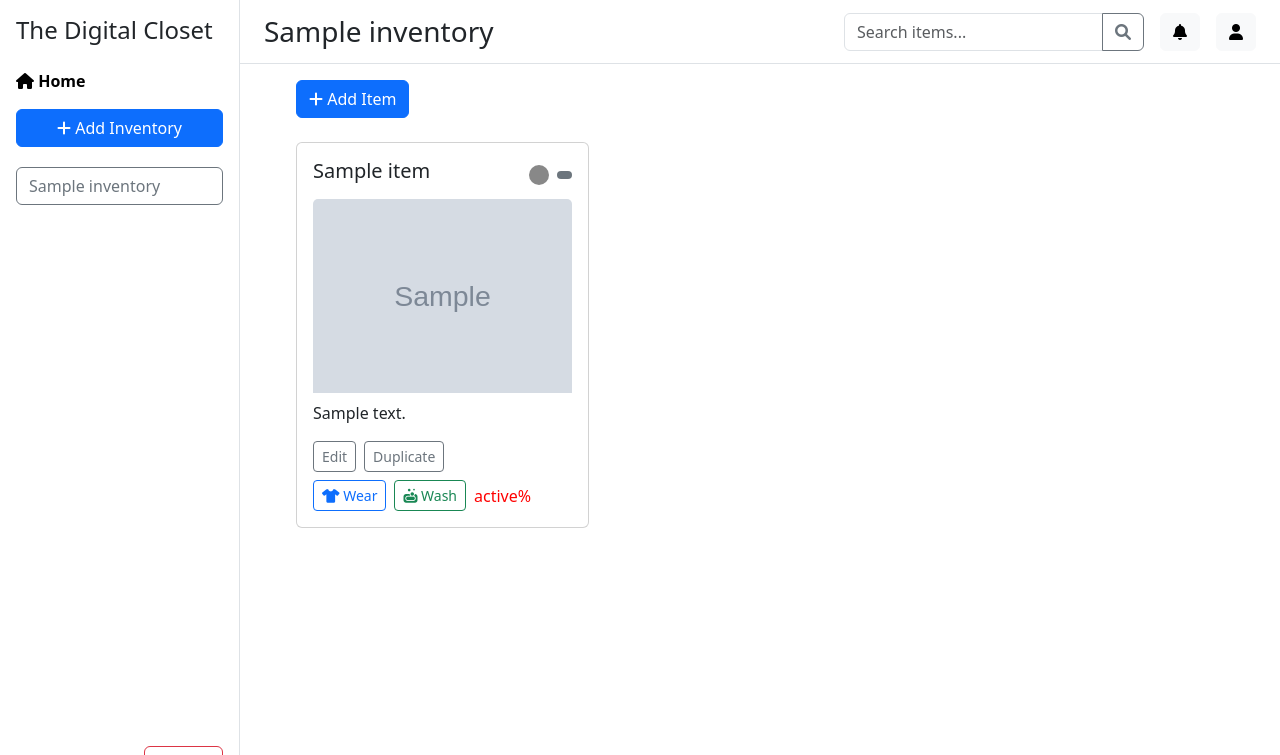
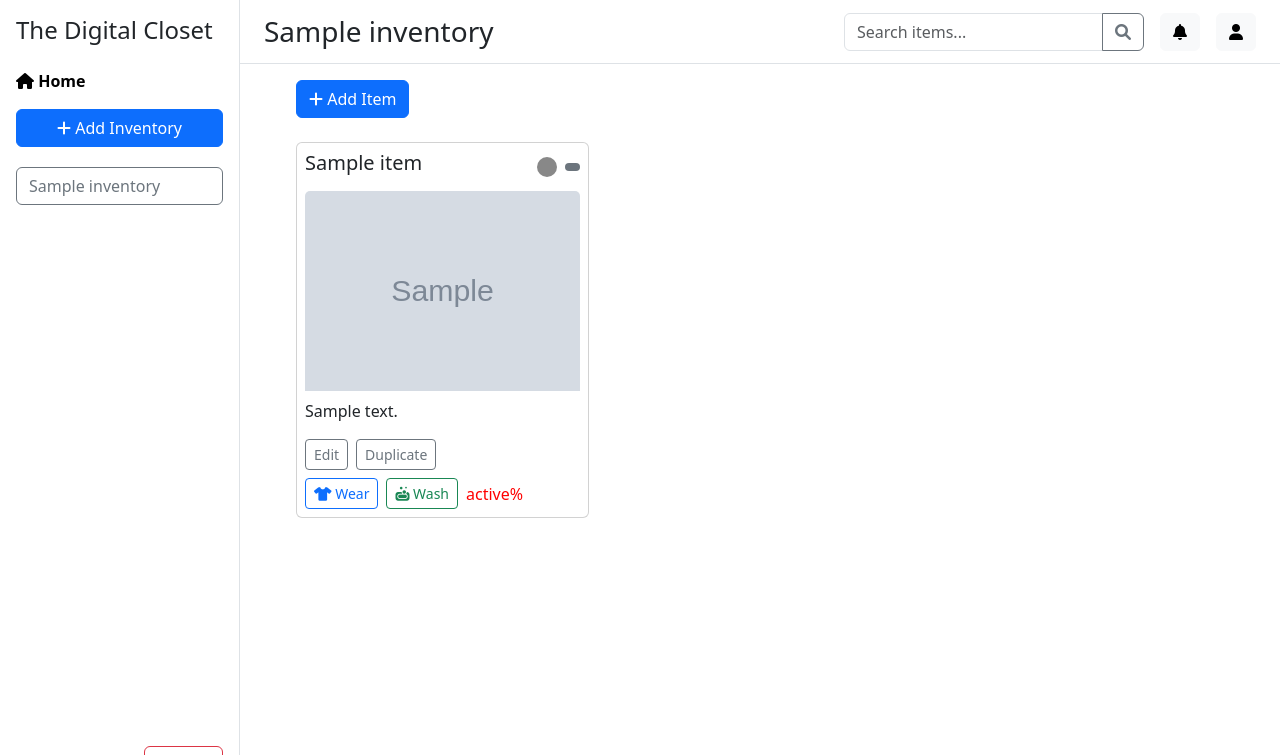
Before and after one commit to FredDan05/Final-Project, a Flask app: page /inventory/1 in a window 1280 px wide. Shown: the top 755 px of the page. Run offline with Flask 3, Linux system fonts and the light colour scheme; the visitor is signed in with stand-in values (Sample User, id 1); grey boxes marked "Sample" are stand-in pictures; a database or web service that is not in the repository returns one stand-in record (values such as "Sample title"); some libraries are stand-ins or nearby versions.

Commit message:
Enhance item card layout with consistent image scaling

```diff
--- a/templates/inventory/view.html
+++ b/templates/inventory/view.html
@@ -14,7 +14,7 @@
         {% if request.args.get('search', '')|lower in item.name|lower %}
         <div class="col">
             <div class="card h-100">
-                <div class="card-body">
+                <div class="card-body p-2">
                     <div class="d-flex justify-content-between align-items-center mb-2">
                         <h5 class="card-title">{{ item.name }}</h5>
                         <div class="d-flex align-items-center gap-2">
@@ -35,7 +35,10 @@
                         </div>
                     </div>
                     {% if item.image_url %}
-                        <img src="{{ item.image_url }}" class="card-img-top mb-2" alt="{{ item.name }}">
+                        <img src="{{ item.image_url }}"
+                        class="card-img-top mb-2"
+                        alt="{{ item.name }}"
+                        style="height: 200px; object-fit: cover; width: 100%;">
                     {% endif %}
                     <p class="card-text">{{ item.description }}</p>
                     <div class="d-flex gap-2">
```
